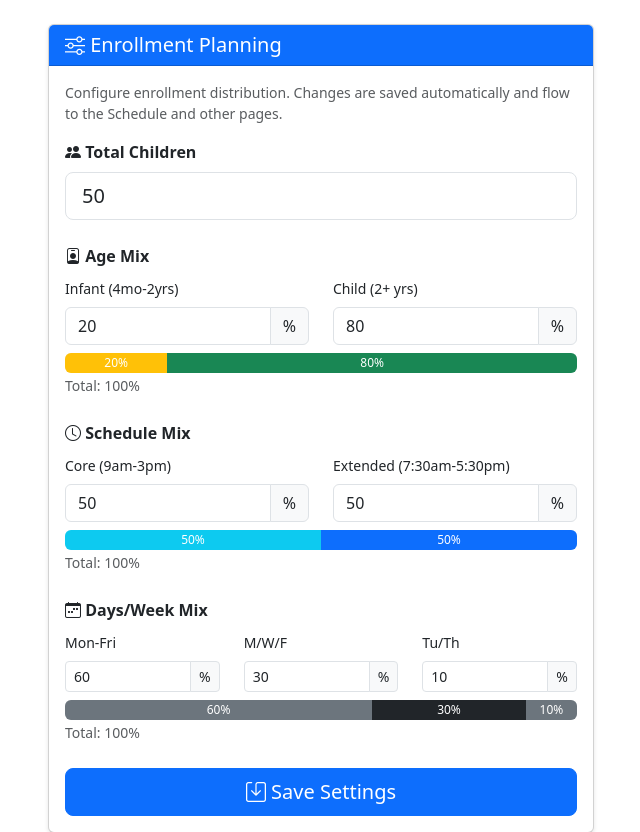
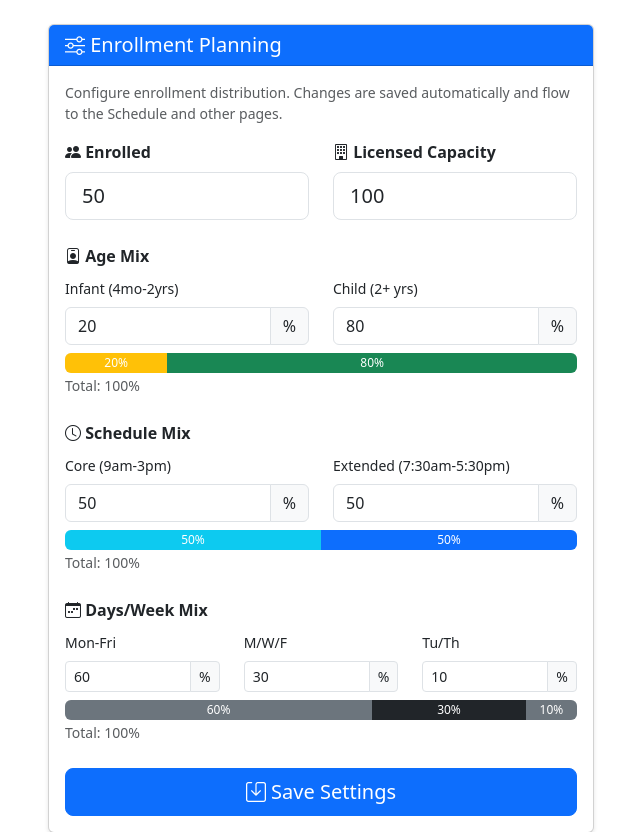
Before and after one commit to geekopolis-rob/staffing-calculator, a Flask app: page /capacity-planner in a window 1280 px wide. Shown: the part 56-888 px from the top of the page, without its empty margins (319-959 px from the left). Run offline with Flask 3, Linux system fonts and the light colour scheme; data comes from the database, SQL or seed files in the repository.

Commit message:
Add configurable licensed capacity and improve sensitivity analysis display
- Add max_capacity field to CapacitySettings for configurable licensed capacity
- Add Licensed Capacity input alongside Enrolled count in capacity planner
- Update projections utilization calculation to use configurable capacity
- Improve sensitivity table: separate colors for profit vs change direction
- Add arrows (↑/↓) to indicate improvement or decline in sensitivity cells
- Add database migration to add max_capacity column to existing databases

Co-Authored-By: Claude Opus 4.5 <noreply@anthropic.com>

```diff
--- a/app.py
+++ b/app.py
@@ -249,6 +249,7 @@ class CapacitySettings(db.Model):
     """
     id = db.Column(db.Integer, primary_key=True)
     total_children = db.Column(db.Integer, nullable=False, default=50)
+    max_capacity = db.Column(db.Integer, nullable=False, default=100)  # Licensed capacity
 
     # Age mix percentages (must total 100)
     infant_percent = db.Column(db.Float, nullable=False, default=20.0)
@@ -1968,6 +1969,7 @@ def get_capacity_settings():
     settings = CapacitySettings.get_or_create()
     return jsonify({
         'total_children': settings.total_children,
+        'max_capacity': settings.max_capacity if settings.max_capacity else 100,
         'age_mix': settings.get_age_mix(),
         'schedule_mix': settings.get_schedule_mix(),
         'days_mix': settings.get_days_mix()
@@ -1982,6 +1984,7 @@ def save_capacity_settings():
     schedule_mix = data.get('schedule_mix', {'core': 50, 'extended': 50})
     days_mix = data.get('days_mix', {'full': 60, 'mwf': 30, 'tth': 10})
     total_children = data.get('total_children', 50)
+    max_capacity = data.get('max_capacity', 100)
 
     # Validate that each mix totals 100
     if abs(sum(age_mix.values()) - 100) > 0.01:
@@ -1994,6 +1997,7 @@ def save_capacity_settings():
     # Update settings
     settings = CapacitySettings.get_or_create()
     settings.total_children = total_children
+    settings.max_capacity = max_capacity
     settings.infant_percent = age_mix.get('infant', 20)
     settings.child_percent = age_mix.get('child', 80)
     settings.core_percent = schedule_mix.get('core', 50)
@@ -2314,8 +2318,8 @@ def calculate_projections():
     else:
         break_even_children = 0  # Cannot break even
 
-    # Capacity utilization (assuming 100 is max licensed capacity, can be adjusted)
-    max_capacity = 100
+    # Capacity utilization based on licensed capacity
+    max_capacity = settings.max_capacity if settings.max_capacity else 100
     utilization_pct = (settings.total_children / max_capacity * 100) if max_capacity > 0 else 0
 
     return {
@@ -2447,11 +2451,23 @@ def projections_sensitivity():
     })
 
 
+def run_migrations():
+    """Run database migrations for schema changes"""
+    with db.engine.connect() as conn:
+        # Check if max_capacity column exists in capacity_settings
+        result = conn.execute(db.text("PRAGMA table_info(capacity_settings)"))
+        columns = [row[1] for row in result.fetchall()]
+        if 'max_capacity' not in columns:
+            conn.execute(db.text("ALTER TABLE capacity_settings ADD COLUMN max_capacity INTEGER DEFAULT 100"))
+            conn.commit()
+
+
 @app.route('/initialize-db')
 def initialize_db():
     """Initialize database with sample data"""
     import json
     db.create_all()
+    run_migrations()
 
     # Add sample age groups if none exist
     if AgeGroup.query.count() == 0:
--- a/templates/capacity_planner.html
+++ b/templates/capacity_planner.html
@@ -12,10 +12,16 @@
             <div class="card-body">
                 <p class="text-muted small">Configure enrollment distribution. Changes are saved automatically and flow to the Schedule and other pages.</p>
 
-                <!-- Total Children -->
-                <div class="mb-4">
-                    <label class="form-label fw-bold"><i class="bi bi-people-fill"></i> Total Children</label>
-                    <input type="number" class="form-control form-control-lg" id="totalChildren" value="{{ settings.total_children }}" min="1" max="200">
+                <!-- Total Children & Max Capacity -->
+                <div class="row mb-4">
+                    <div class="col-6">
+                        <label class="form-label fw-bold"><i class="bi bi-people-fill"></i> Enrolled</label>
+                        <input type="number" class="form-control form-control-lg" id="totalChildren" value="{{ settings.total_children }}" min="1" max="500">
+                    </div>
+                    <div class="col-6">
+                        <label class="form-label fw-bold"><i class="bi bi-building"></i> Licensed Capacity</label>
+                        <input type="number" class="form-control form-control-lg" id="maxCapacity" value="{{ settings.max_capacity or 100 }}" min="1" max="500">
+                    </div>
                 </div>
 
                 <!-- Age Mix -->
@@ -208,6 +214,7 @@ document.addEventListener('DOMContentLoaded', function() {
         const mwfPercent = parseInt(document.getElementById('mwfPercent').value) || 0;
         const tthPercent = parseInt(document.getElementById('tthPercent').value) || 0;
         const totalChildren = parseInt(document.getElementById('totalChildren').value) || 50;
+        const maxCapacity = parseInt(document.getElementById('maxCapacity').value) || 100;
 
         // Validate
         if (infantPercent + childPercent !== 100) {
@@ -227,7 +234,8 @@ document.addEventListener('DOMContentLoaded', function() {
             age_mix: { infant: infantPercent, child: childPercent },
             schedule_mix: { core: corePercent, extended: extendedPercent },
             days_mix: { full: fullPercent, mwf: mwfPercent, tth: tthPercent },
-            total_children: totalChildren
+            total_children: totalChildren,
+            max_capacity: maxCapacity
         };
 
         const btn = document.getElementById('saveBtn');
```
Also changed, not shown: templates/projections.html (+6 -5 lines).
